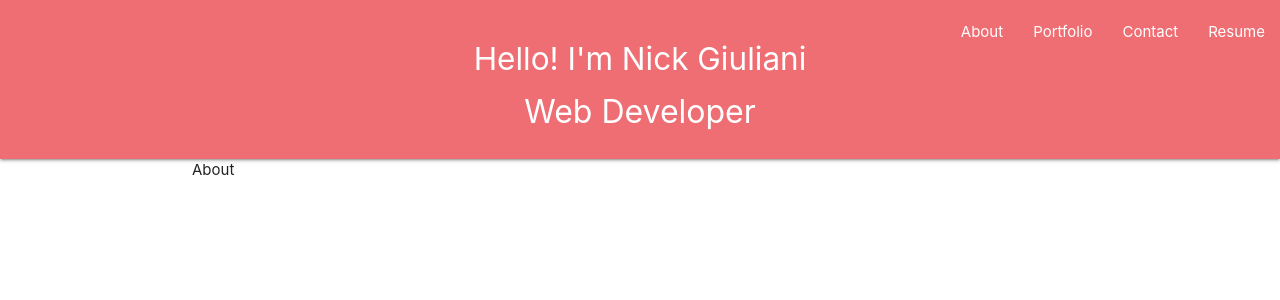
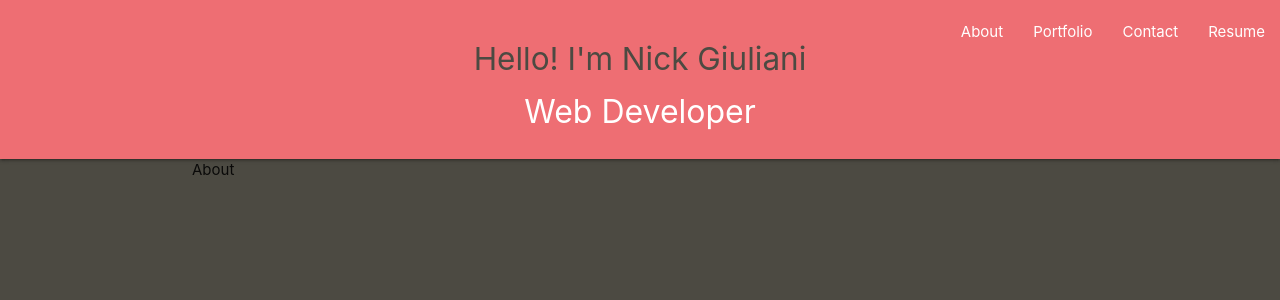
Before and after one commit to thereeling/react-portfolio, a React (Create React App) app: page / in a window 1280 px wide. Shown: the top 300 px of the page. Built offline with nearby package versions, Linux system fonts and the light colour scheme.

Commit message:
started to add styling components, working on nav next

```diff
--- a/src/components/Navigation/index.js
+++ b/src/components/Navigation/index.js
@@ -1,4 +1,5 @@
 import React from 'react';
+import StyledH1 from '../StylingComponents/StyledH1';
 
 
 const Nav = (props) => {
@@ -7,7 +8,7 @@ const Nav = (props) => {
     return (
         <nav className='nav-extended'>
             <div className='nav-wrapper'>
-                <h1 className='brand-logo center'>Hello! I'm Nick Giuliani</h1>
+                <StyledH1 className='brand-logo center'>Hello! I'm Nick Giuliani</StyledH1>
                 <ul className='right hide-on-med-and-down'>
                     {tabs.map(tab => (
                         <li key={tab}>
--- /dev/null
+++ b/src/components/StylingComponents/StyledH1.js
@@ -0,0 +1,8 @@
+import styled from "styled-components";
+
+const StyledH1 = styled.h1`
+&&&{
+    color: var(--black-olive);
+}`;
+
+export default StyledH1
--- a/src/index.css
+++ b/src/index.css
@@ -1,4 +1,13 @@
+:root {
+  --maximum-blue: #5eb1bfff;
+  --black-olive: #4c4a42ff;
+  --light-cyan: #cdedf6ff;
+  --mandarin: #ef7b45ff;
+  --vermilion: #d84727ff;
+  }
+
 body {
+  background-color: var(--black-olive);
   margin: 0;
   font-family: -apple-system, BlinkMacSystemFont, 'Segoe UI', 'Roboto', 'Oxygen',
     'Ubuntu', 'Cantarell', 'Fira Sans', 'Droid Sans', 'Helvetica Neue',
```
